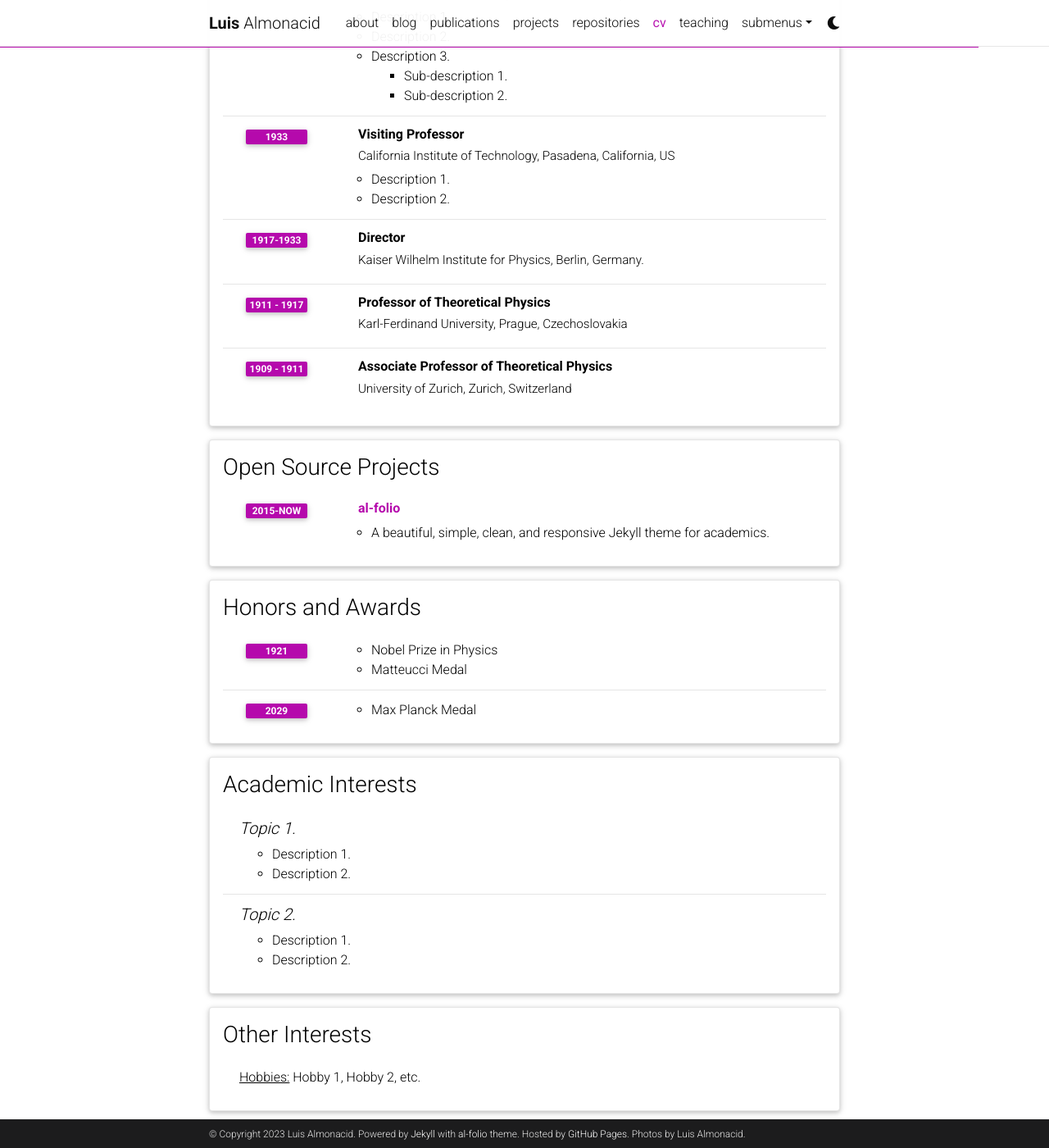
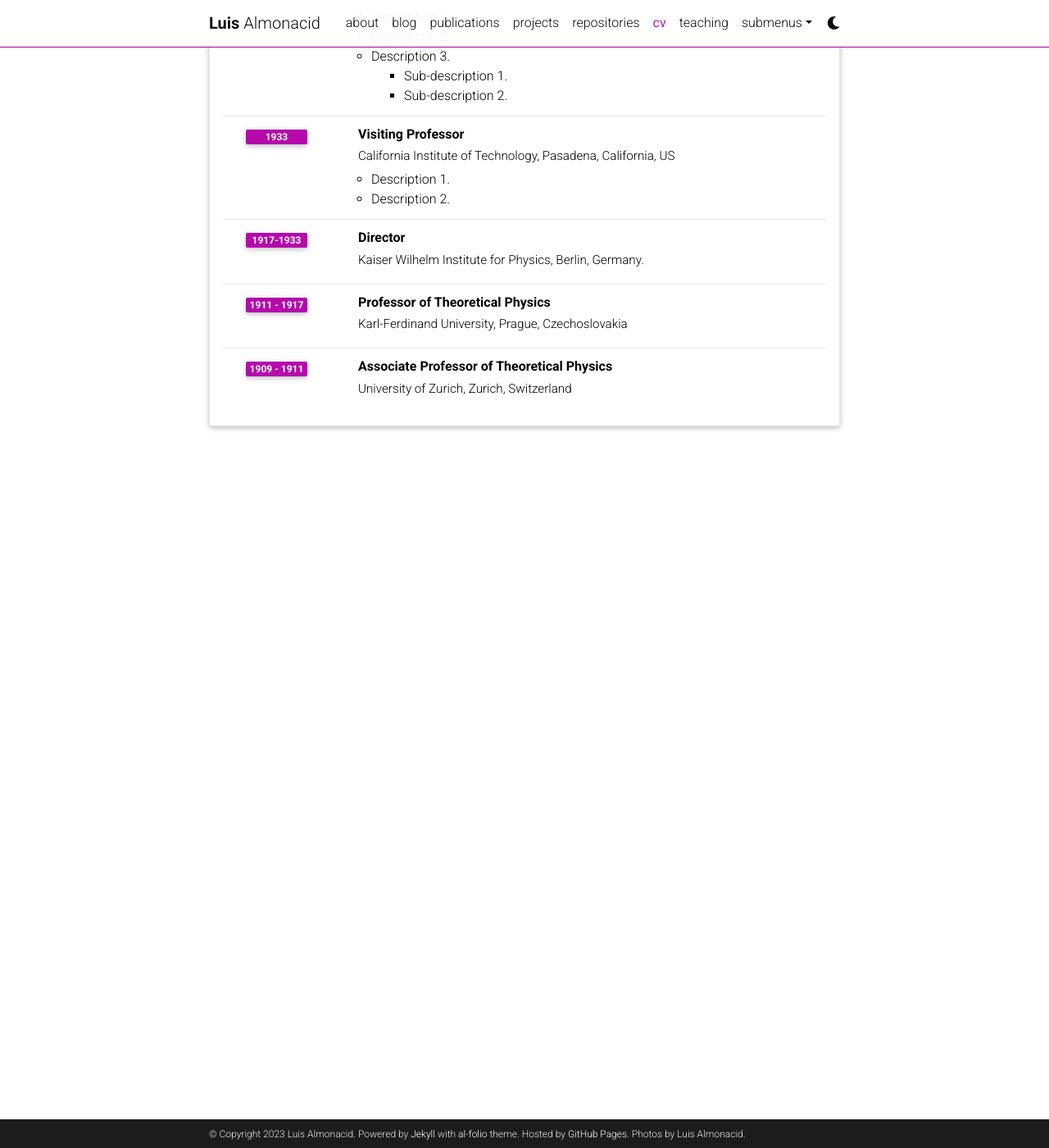
Before and after one commit to MysteryMonks/MysteryMonks.github.io, a Jekyll site: the page built from _pages/cv.md, in a window 1280 px wide and 1400 px high, scrolled down 899 px. Shown: the whole window at 82% size. Built offline with Jekyll 4.4.1, drawn with Linux system fonts in a browser that asks for light colours; comment, search, counter and statistics services are not loaded; a style sheet for code colours, icons or effects is not loaded.

Commit message:
Update cv.yml

```diff
--- a/_data/cv.yml
+++ b/_data/cv.yml
@@ -58,38 +58,3 @@
     - title: Associate Professor of Theoretical Physics
       institution: University of Zurich, Zurich, Switzerland
       year: 1909 - 1911
-
-- title: Open Source Projects
-  type: time_table
-  contents:
-    - title: <a href="https://github.com/alshedivat/al-folio">al-folio</a>
-      year: 2015-now
-      description: A beautiful, simple, clean, and responsive Jekyll theme for academics.
-
-- title: Honors and Awards
-  type: time_table
-  contents:
-    - year: 1921
-      items:
-        - Nobel Prize in Physics
-        - Matteucci Medal
-    - year: 2029
-      items:
-        - Max Planck Medal
-
-- title: Academic Interests
-  type: nested_list
-  contents:
-    - title: Topic 1.
-      items:
-        - Description 1.
-        - Description 2.
-    - title: Topic 2.
-      items:
-        - Description 1.
-        - Description 2.
-
-- title: Other Interests
-  type: list
-  contents:
-    - <u>Hobbies:</u> Hobby 1, Hobby 2, etc.
```
